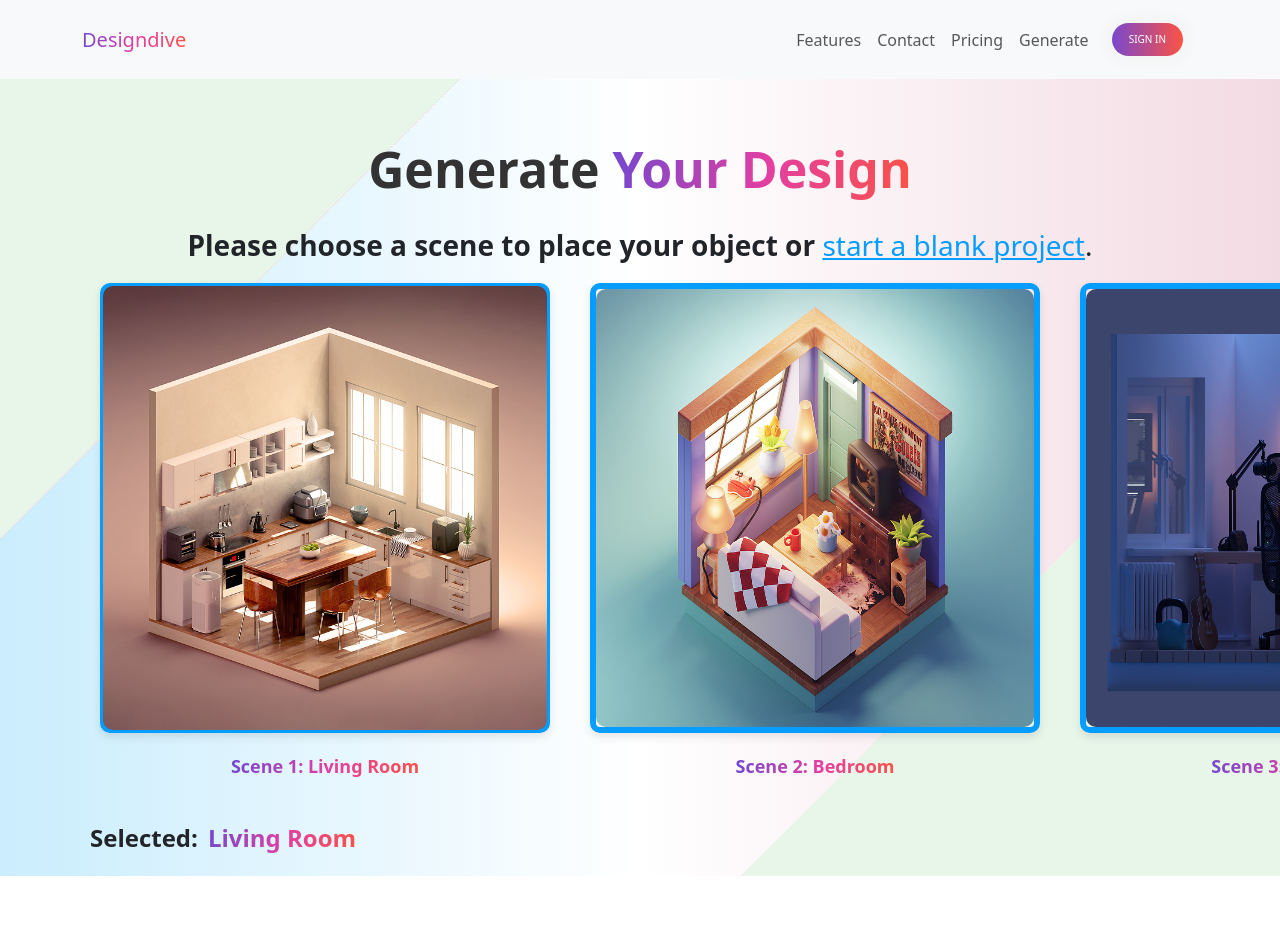
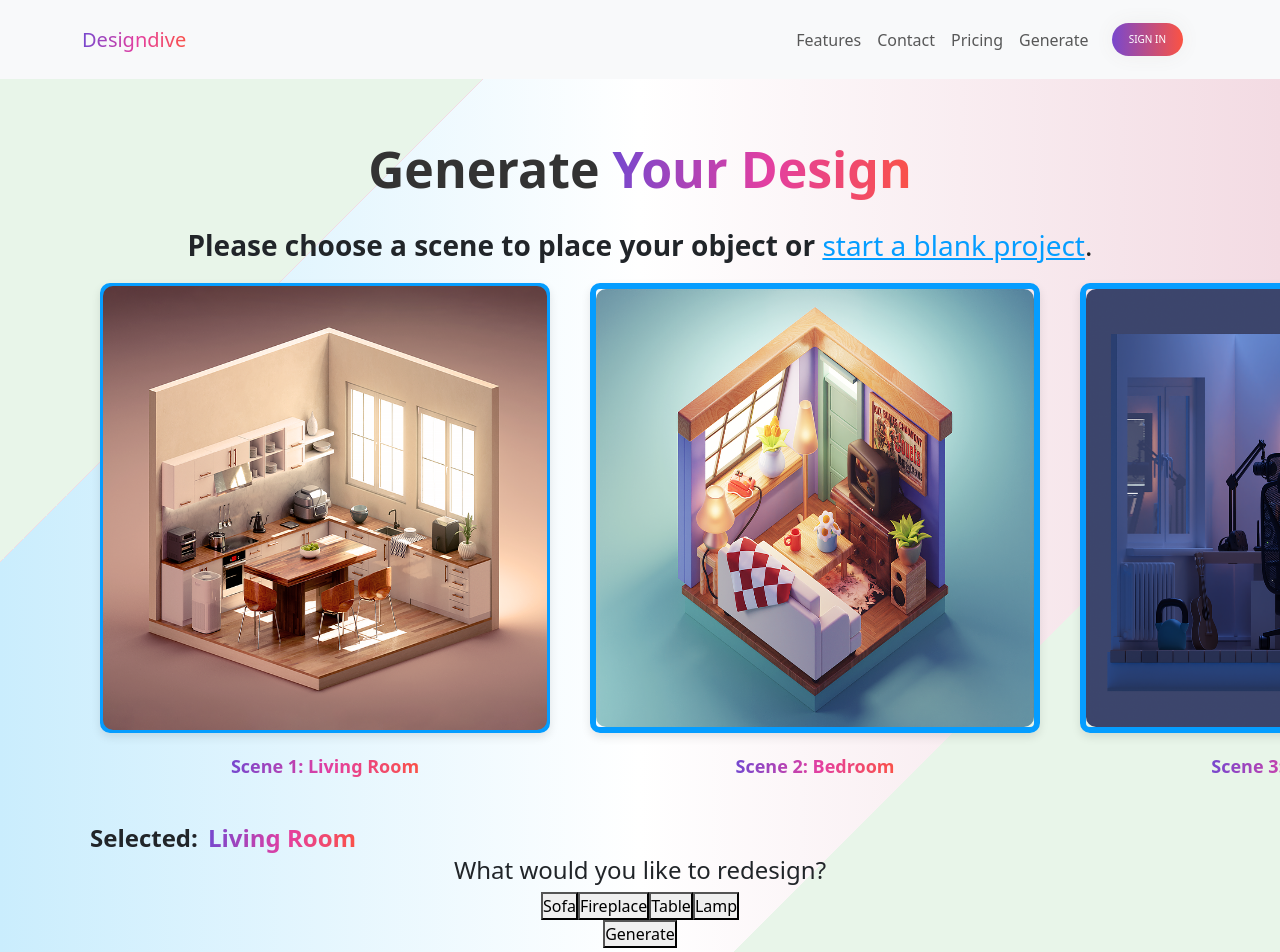
Before and after one commit to DLOVRIC2/designdive, a React (Create React App) app in the folder frontend/: page /generate in a window 1280 px wide. Shown: the top 952 px of the page. Before the commit the page ends 876 px from the top, so only its background shows below. Built offline with nearby package versions, Linux system fonts and the light colour scheme.

Commit message:
Finished generated page

```diff
--- a/frontend/src/features/Generate.jsx
+++ b/frontend/src/features/Generate.jsx
@@ -9,9 +9,18 @@ import img3 from '../images/img3.png';
 const Generate = () => {
   // Default selection set to 1
   const [selectedScene, setSelectedScene] = useState(1);
+  const [selectedItem, setSelectedItem] = useState(null);
+  const [showPromptInput, setShowPromptInput] = useState(false);
+  const [promptText, setPromptText] = useState('');
 
   const handleSceneSelection = (scene) => {
     setSelectedScene(scene);
+    setSelectedItem(null); // Reset selected item when scene changes
+  };
+
+  const handleItemClick = (item) => {
+    setSelectedItem(item);
+    setShowPromptInput(true);
   };
 
   const SCENE_NAMES = {
@@ -20,7 +29,21 @@ const Generate = () => {
     3: "Office Space",
   };
 
+  const SCENE_ITEMS = {
+    "Living Room": ["Sofa", "Fireplace", "Table", "Lamp"],
+    "Bedroom": ["Bed", "Nightstand", "Lamp", "Closet"],
+    "Office Space": ["Desk", "Chair", "Bookshelf", "Plant"],
+  };
+
   const selectedSceneName = SCENE_NAMES[selectedScene] || '-';
+  const items = SCENE_ITEMS[selectedSceneName] || [];
+
+  const [isGenerated, setIsGenerated] = useState(false);
+
+  const handleGenerateClick = () => {
+    setIsGenerated(true);
+  };
+
 
   return (
     <div className="container generate-container">
@@ -58,6 +81,47 @@ const Generate = () => {
             <span className="selected-scene">{selectedSceneName}</span>
         </div>
 
+        <h4>What would you like to redesign?</h4>
+        <div className="items-container">
+          {items.map((item) => (
+            <button
+              key={item}
+              className={`item-button ${selectedItem === item ? 'selected' : ''}`}
+              onClick={() => handleItemClick(item)}
+            >
+              {item}
+            </button>
+          ))}
+        </div>
+
+        {showPromptInput && (
+          <div className="prompt-container">
+            <label htmlFor="prompt-input">Enter your prompt:</label>
+            <input
+              type="text"
+              id="prompt-input"
+              value={promptText}
+              onChange={(e) => setPromptText(e.target.value)}
+              placeholder="Enter your prompt..."
+            />
+          </div>
+        )}
+
+        <button className="generate-button" onClick={handleGenerateClick}>
+          Generate
+        </button>
+
+        {isGenerated && (
+        <div className="generated-section">
+            <div className="generated-image-container">
+            <img src={img1} alt="Generated Preview" />
+            </div>
+            <button className="download-button">Download</button>
+        </div>
+        )}
+
+        <div className="empty-space"></div>
+
     </div>
   );
 };
```
